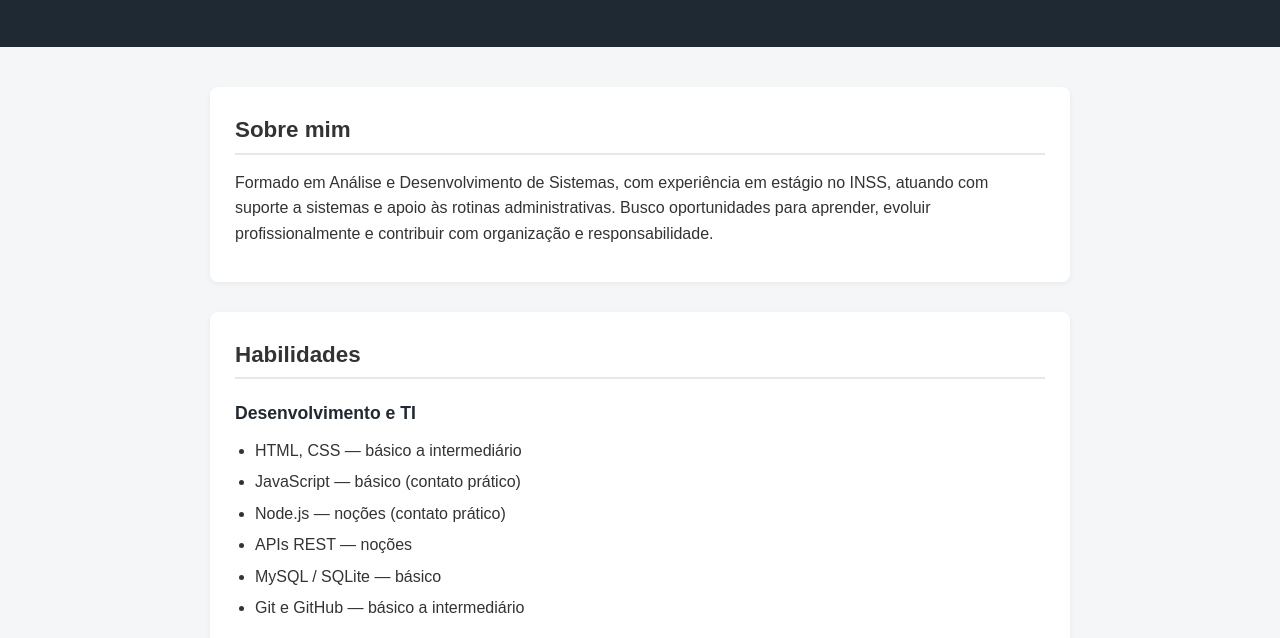
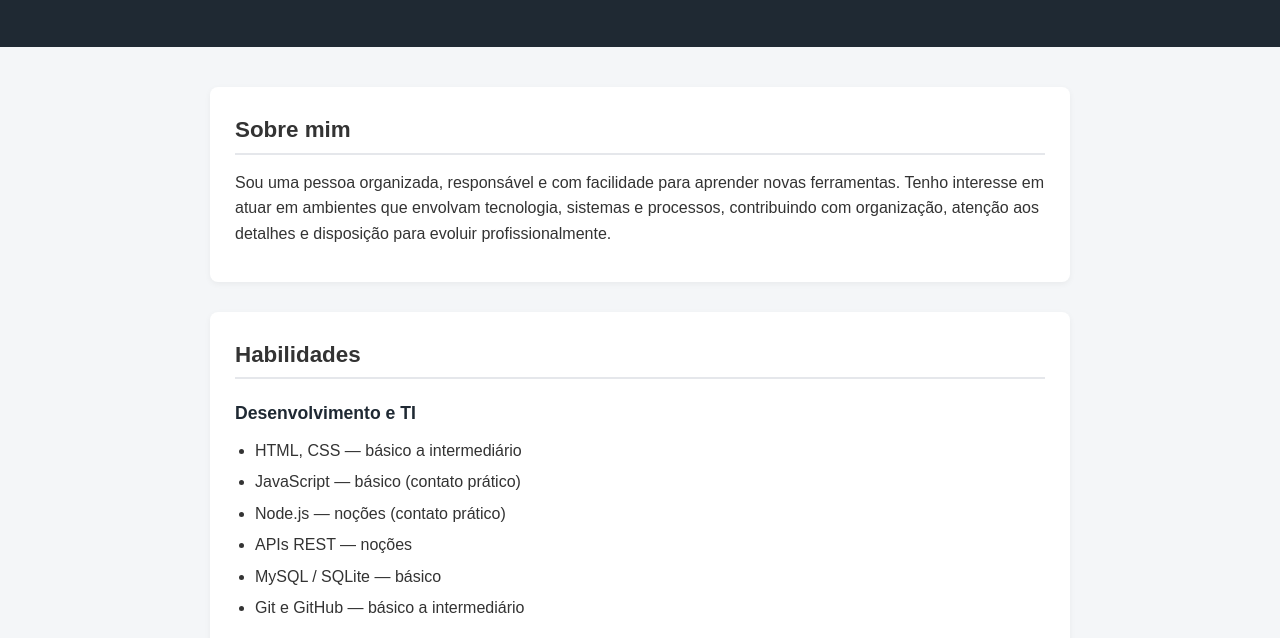
Before and after one commit to MateusGit123/portfolio, a plain HTML site: page index.html in a window 1280 px wide. Shown: the part 135-773 px from the top of the page. Drawn offline with Linux system fonts and the light colour scheme.

Commit message:
Ajustes no portfólio

```diff
--- a/index.html
+++ b/index.html
@@ -16,10 +16,9 @@
   <section>
     <h2>Sobre mim</h2>
     <p>
-    Formado em Análise e Desenvolvimento de Sistemas, com experiência em estágio no INSS,
-    atuando com suporte a sistemas e apoio às rotinas administrativas.
-    Busco oportunidades para aprender, evoluir profissionalmente e contribuir com organização
-    e responsabilidade.
+    Sou uma pessoa organizada, responsável e com facilidade para aprender novas ferramentas.
+    Tenho interesse em atuar em ambientes que envolvam tecnologia, sistemas e processos,
+    contribuindo com organização, atenção aos detalhes e disposição para evoluir profissionalmente.
     </p>
   </section>
 
@@ -68,6 +67,7 @@
         Ver no GitHub
       </a>
     </article>
+  </section>
 
 <section>
   <h2>Experiência</h2>
@@ -79,7 +79,6 @@
   </p>
 </section>
 
-  </section>
 
   <section>
     <h2>Formação Acadêmica</h2>
```
Lines whose indentation alone changed are shown as unchanged.
